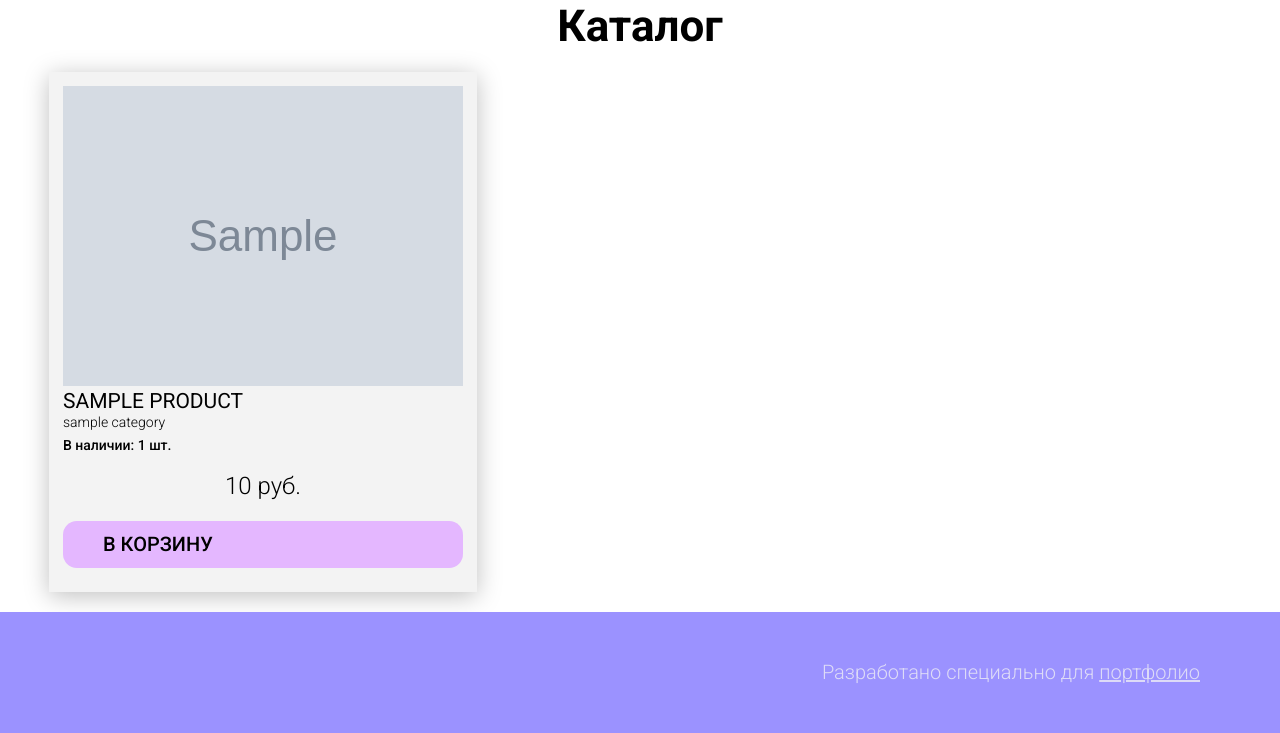
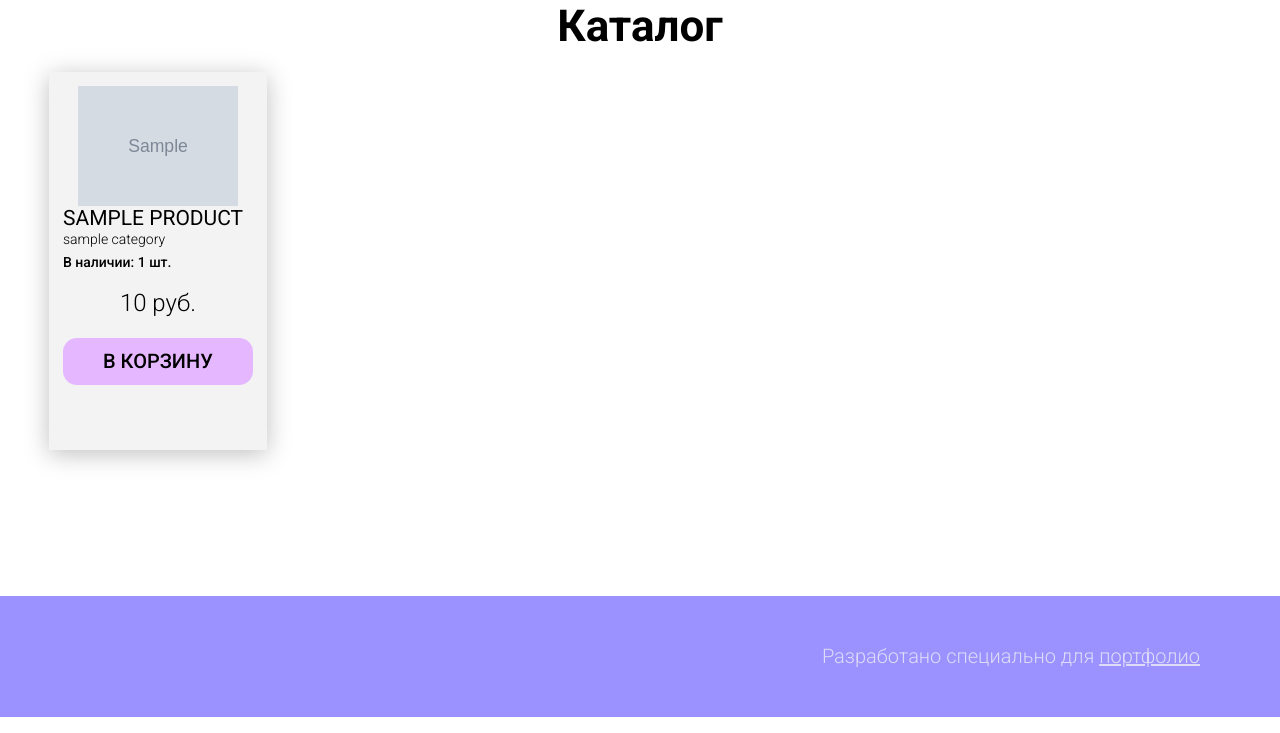
Before and after one commit to AtmoSL/func-mvc, a PHP site: template views/index.php in a window 1280 px wide. Shown: the part 83-816 px from the top of the page. Run offline with PHP 8.4, Linux system fonts and the light colour scheme; the template is opened without the code that fills it: most values are stand-ins (such as "Sample title", 1, 10 or a date in 2020); grey boxes marked "Sample" are stand-in pictures; data that the repository does not hold is empty.

Commit message:
Поправил вёрстку карточек товаров

```diff
--- a/public/css/style.css
+++ b/public/css/style.css
@@ -143,7 +143,13 @@ nav ul ul ul {
 }
 
 .catalog__card__image {
-    text-align: center;
+    display: flex;
+    justify-content: center;
+}
+
+.catalog__card__image img{
+    max-width: 160px;
+    max-height: 160px;
 }
 
 .catalog__card__title {
```
